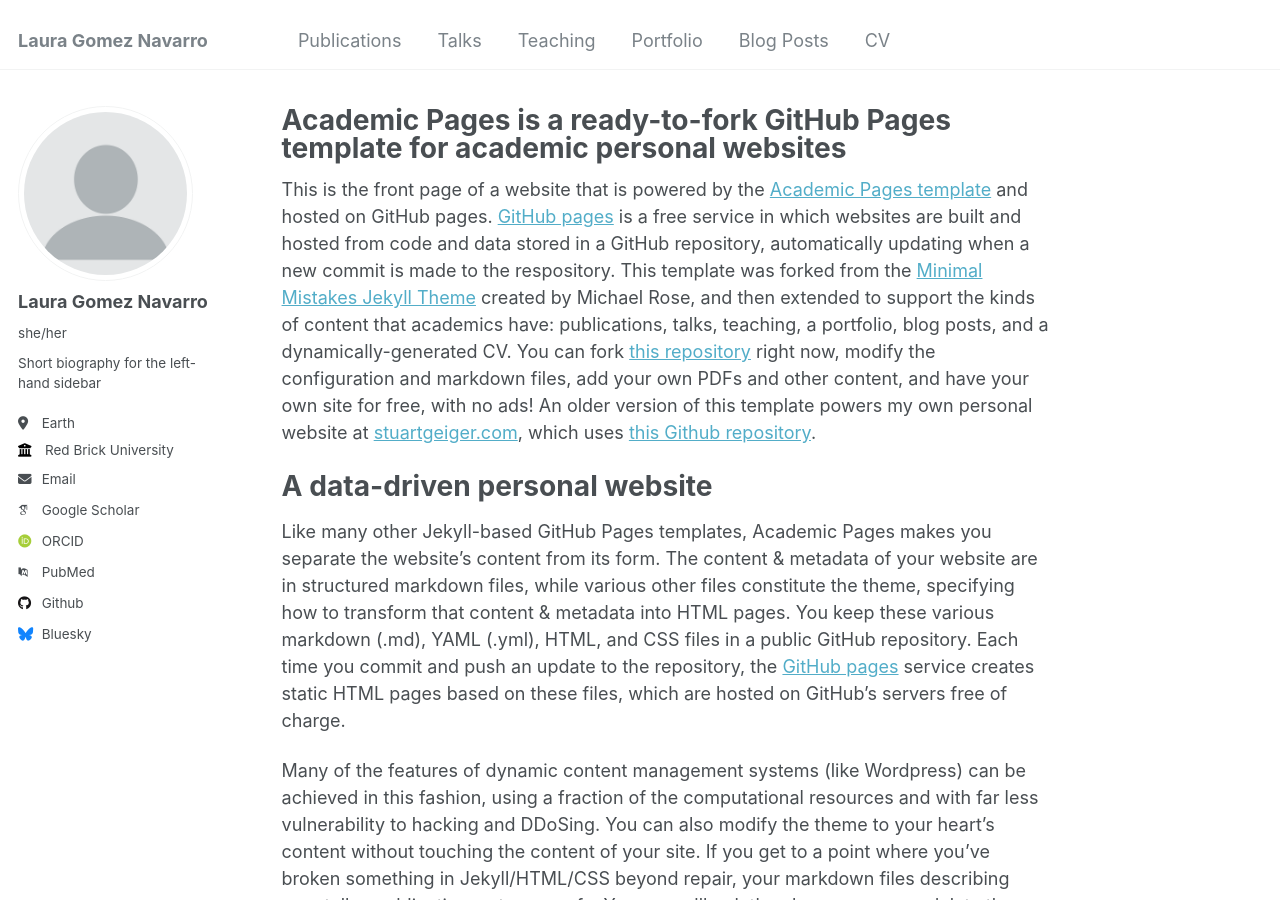
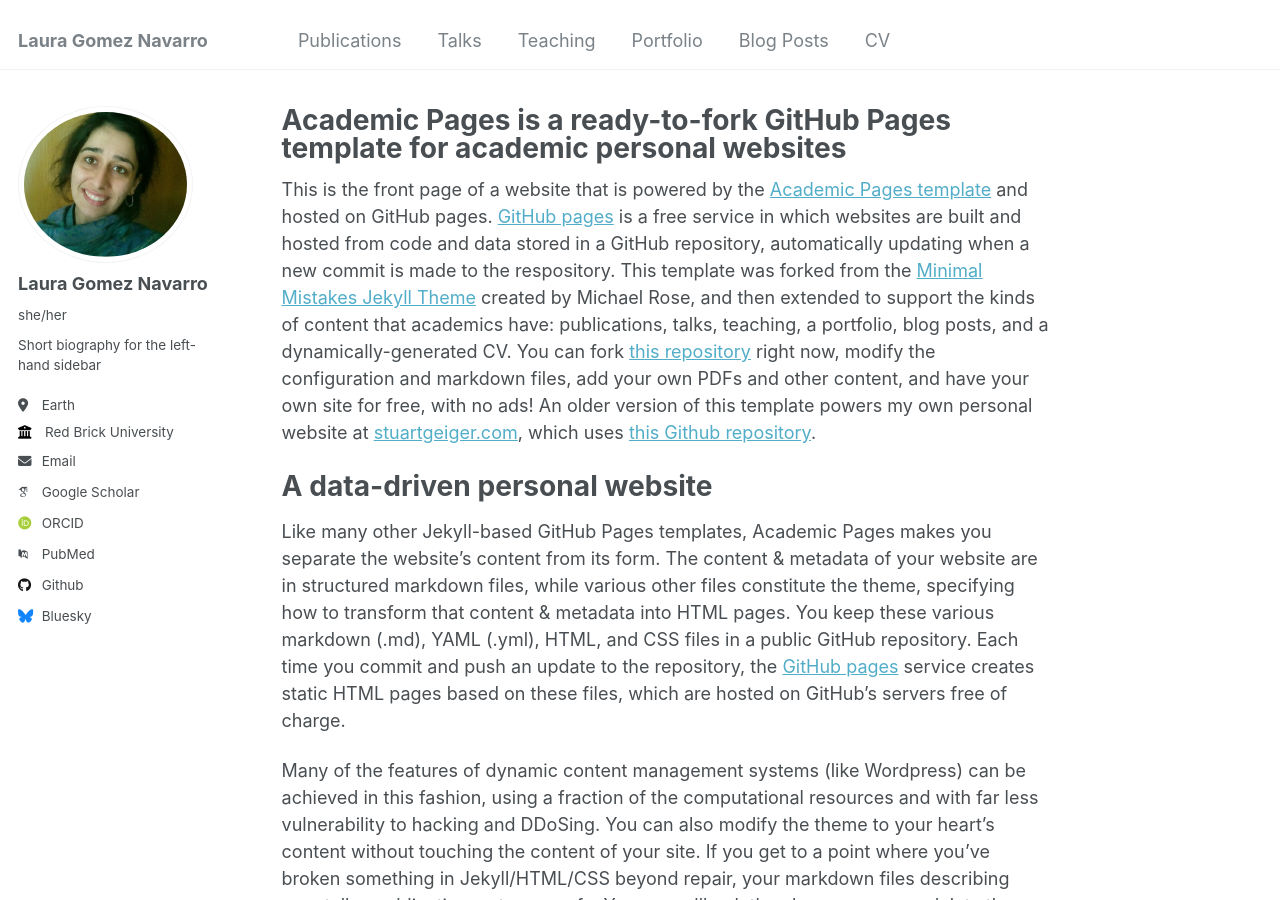
Before and after one commit to LauraGomezNavarro/tesinglgn.github.io, a Jekyll site: the page built from _pages/about.md, in a window 1280 px wide and 900 px high. Built offline with Jekyll 4.4.1, drawn with Linux system fonts in a browser that asks for light colours; some web fonts are replaced.

Commit message:
added profile pic

```diff
--- a/_config.yml
+++ b/_config.yml
@@ -21,7 +21,7 @@ repository               : "LauraGomezNavarro/tesinglgn.github.io"
 #               Additional customization can be done by editing /_includes/author-profile.html
 author:
   # Biographic information
-  avatar           : "profile.png"
+  avatar           : "Laura_profile_pic.png"
   name             : "Laura Gomez Navarro"
   pronouns         : "she/her"
   bio              : "Short biography for the left-hand sidebar"
```
